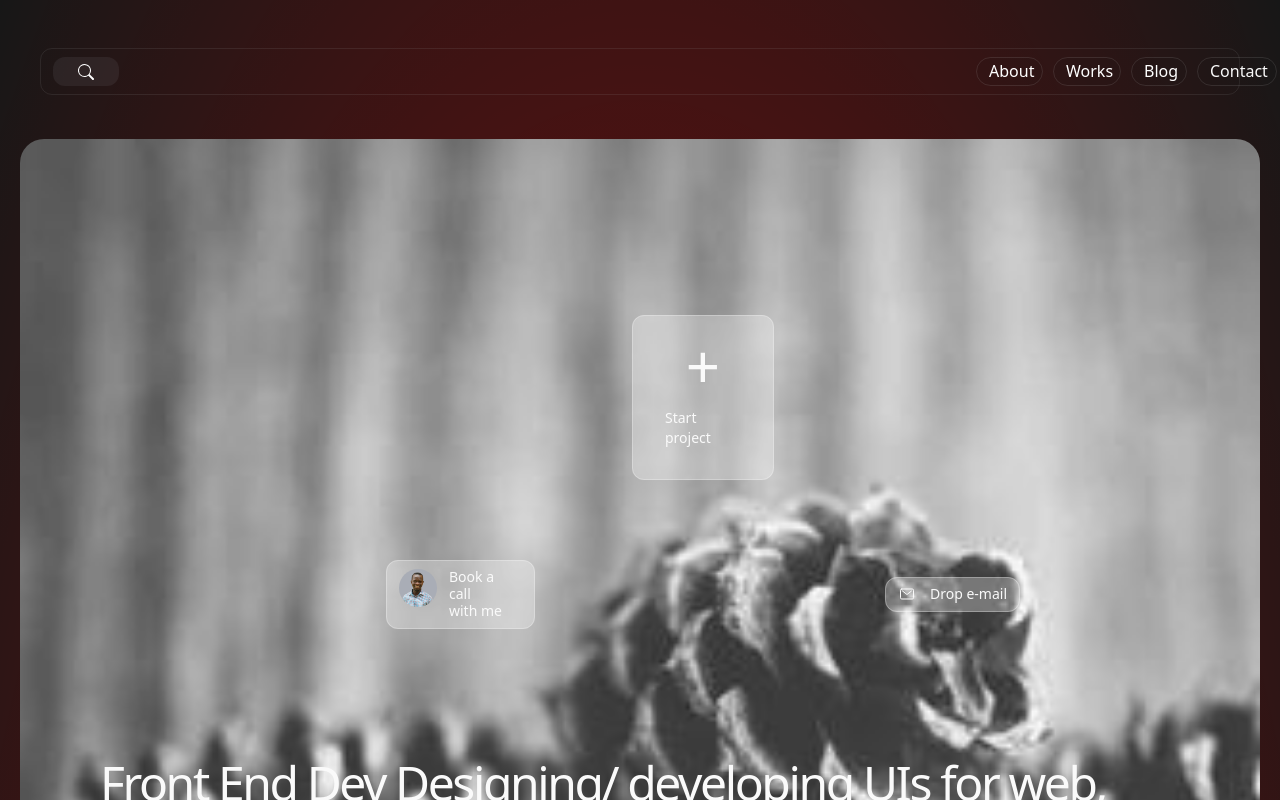
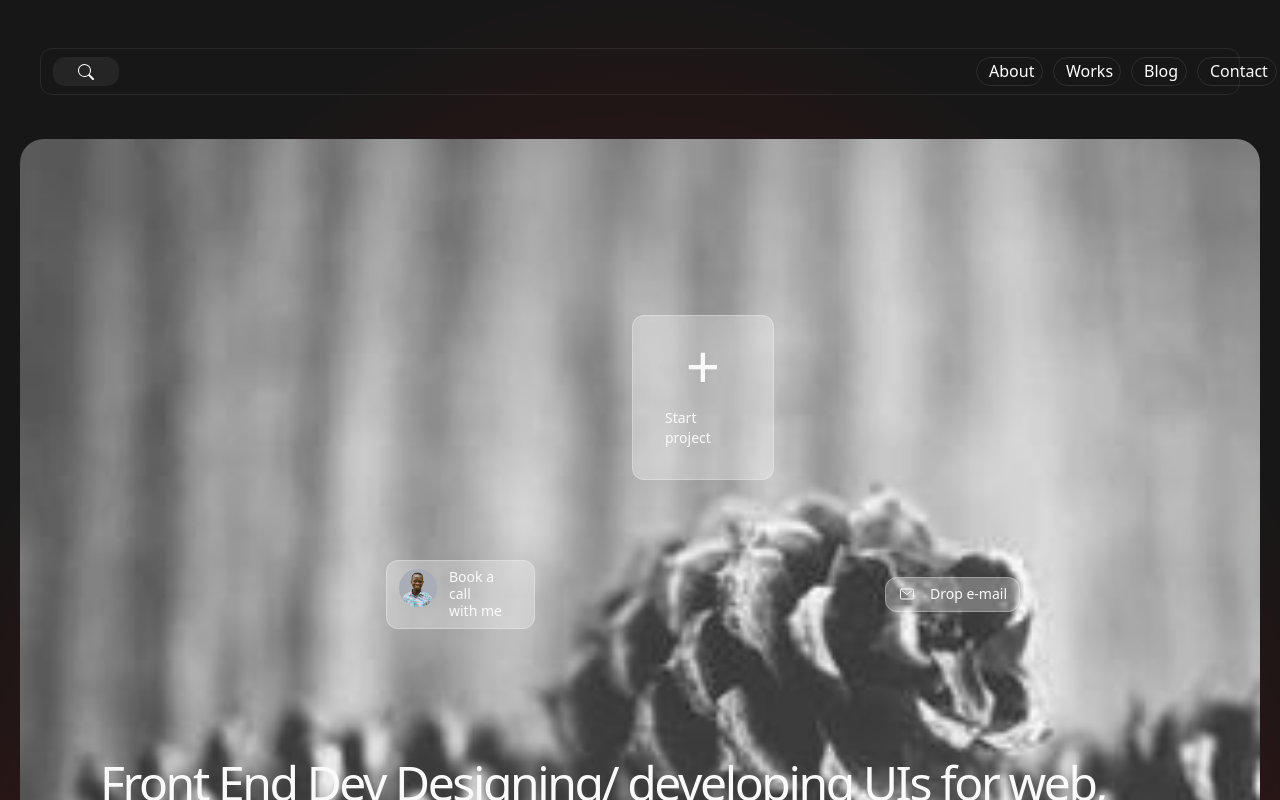
Before and after one commit to KitimboRino/portfolio2.0, a Next.js app: page / in a window 1280 px wide. Shown: the top 800 px of the page. Built offline with nearby package versions, Linux system fonts and the light colour scheme.

Commit message:
refac: background color layout

```diff
--- a/app/layout.js
+++ b/app/layout.js
@@ -12,7 +12,7 @@ export default function RootLayout({ children }) {
       <body>
         <div className="items-start bg-neutral-900 flex flex-col">
           <div className="items-center bg-neutral-900 self-stretch flex w-full flex-col max-md:max-w-full">
-            <div className="bg-[radial-gradient(70.71%_70.71%_at_50%_50%,rgba(255,0,0,0.59)_0%,rgba(0,0,0,0.00)_100%)] self-stretch flex w-full flex-col pt-6 pb-11 px-5 max-md:max-w-full">
+            <div className="bg-[radial-gradient(70.71%_50.71%_at_50%_50%,rgba(255,0,0,0.59)_0%,rgba(0,0,0,0.00)_100%)] self-stretch flex w-full flex-col pt-6 pb-11 px-5 max-md:max-w-full">
               <Header />
               {children}
               <Footer />
```
